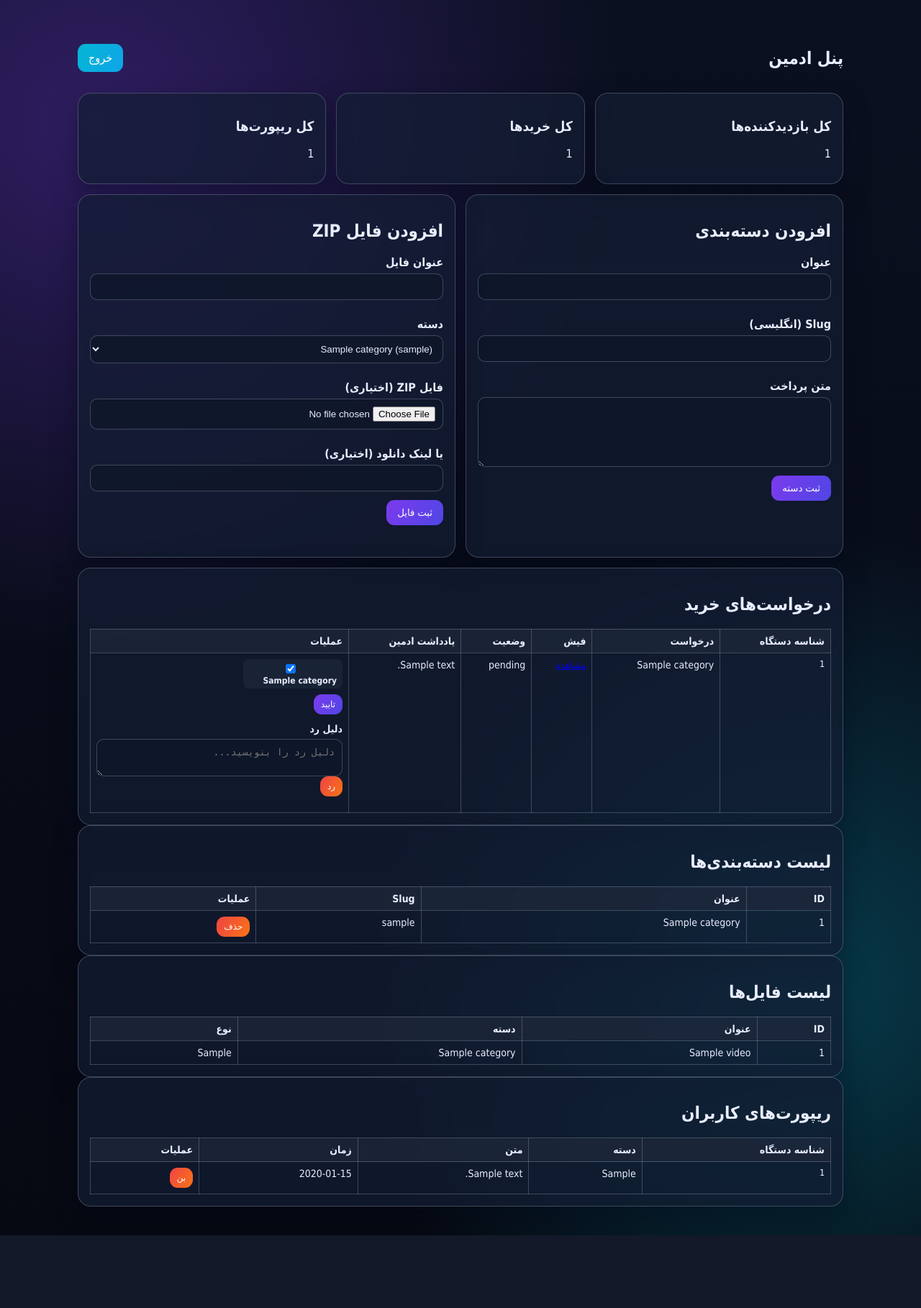
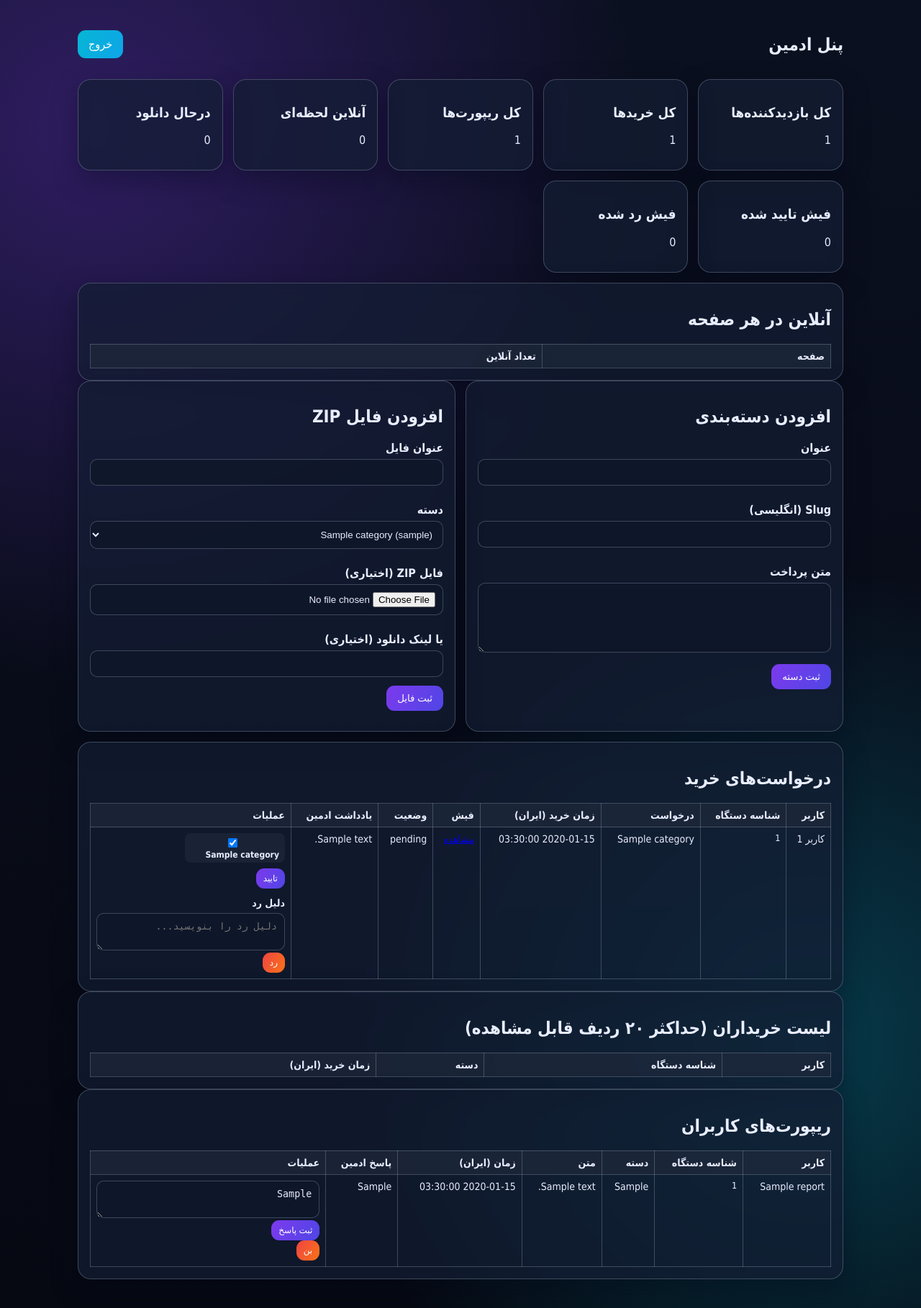
Before and after one commit to 1midcenz1-lang/site-mx, a Flask app: page /admin in a window 1280 px wide. Shown: the whole page at 72% size. Before the commit the page ends 1717 px from the top, so only its background shows below. Run offline with Flask 3, Linux system fonts and the light colour scheme; the visitor is signed in with stand-in values (Sample User, id 1); tables that the repository leaves empty hold one stand-in row (values such as "Sample post"); lists and menus that the app fills with data are empty.

Commit message:
Add live admin metrics, survey flow, and report reply workflow

```diff
--- a/app.py
+++ b/app.py
@@ -1,7 +1,8 @@
 import os
 import sqlite3
 import uuid
-from datetime import datetime
+from datetime import datetime, timedelta
+from zoneinfo import ZoneInfo
 from functools import wraps
 
 from flask import (
@@ -64,6 +65,27 @@ app.config["SECRET_KEY"] = os.environ.get("SECRET_KEY", "change-me-now")
 app.config["ADMIN_USER"] = os.environ.get("ADMIN_USER", "admin")
 app.config["ADMIN_PASS"] = os.environ.get("ADMIN_PASS", "mx9091")
 app.config["MAX_CONTENT_LENGTH"] = 10 * 1024 * 1024 * 1024  # 1GB
+
+
+TEHRAN_TZ = ZoneInfo("Asia/Tehran")
+ONLINE_SECONDS = 120
+DOWNLOAD_ACTIVE_SECONDS = 180
+
+
+def tehran_now_iso() -> str:
+    return datetime.now(TEHRAN_TZ).isoformat()
+
+
+def format_tehran(iso_value: str | None) -> str:
+    if not iso_value:
+        return "-"
+    try:
+        dt = datetime.fromisoformat(iso_value)
+    except Exception:
+        return iso_value
+    if dt.tzinfo is None:
+        dt = dt.replace(tzinfo=ZoneInfo("UTC"))
+    return dt.astimezone(TEHRAN_TZ).strftime("%Y-%m-%d %H:%M:%S")
 
 
 def _serializer() -> URLSafeTimedSerializer:
@@ -167,10 +189,14 @@ def init_db():
         CREATE TABLE IF NOT EXISTS reports (
             id INTEGER PRIMARY KEY AUTOINCREMENT,
             device_id TEXT NOT NULL,
+            user_id INTEGER,
             reporter_name TEXT,
             report_type TEXT NOT NULL,
             report_text TEXT NOT NULL,
-            created_at TEXT NOT NULL
+            admin_reply TEXT,
+            replied_at TEXT,
+            created_at TEXT NOT NULL,
+            FOREIGN KEY (user_id) REFERENCES users(id)
         );
 
         CREATE TABLE IF NOT EXISTS category_likes (
@@ -192,6 +218,32 @@ def init_db():
             FOREIGN KEY (category_id) REFERENCES categories(id)
         );
 
+        CREATE TABLE IF NOT EXISTS presence_sessions (
+            id INTEGER PRIMARY KEY AUTOINCREMENT,
+            device_id TEXT NOT NULL,
+            page_key TEXT NOT NULL,
+            updated_at TEXT NOT NULL,
+            UNIQUE(device_id, page_key)
+        );
+
+        CREATE TABLE IF NOT EXISTS download_sessions (
+            id INTEGER PRIMARY KEY AUTOINCREMENT,
+            device_id TEXT NOT NULL,
+            user_id INTEGER,
+            video_id INTEGER,
+            updated_at TEXT NOT NULL
+        );
+
+        CREATE TABLE IF NOT EXISTS testimonials (
+            id INTEGER PRIMARY KEY AUTOINCREMENT,
+            user_id INTEGER,
+            display_name TEXT NOT NULL,
+            content TEXT NOT NULL,
+            is_seed INTEGER NOT NULL DEFAULT 0,
+            created_at TEXT NOT NULL,
+            FOREIGN KEY (user_id) REFERENCES users(id)
+        );
+
         CREATE INDEX IF NOT EXISTS idx_purchase_requests_user_status
             ON purchase_requests(user_id, status, id);
         CREATE INDEX IF NOT EXISTS idx_purchase_requests_user_created
@@ -202,6 +254,10 @@ def init_db():
             ON videos(category_id, id);
         CREATE INDEX IF NOT EXISTS idx_category_likes_category
             ON category_likes(category_id);
+        CREATE INDEX IF NOT EXISTS idx_presence_updated
+            ON presence_sessions(updated_at);
+        CREATE INDEX IF NOT EXISTS idx_download_updated
+            ON download_sessions(updated_at);
         """
     )
 
@@ -214,7 +270,26 @@ def init_db():
     report_cols = [r["name"] for r in cursor.execute("PRAGMA table_info(reports)").fetchall()]
     if "reporter_name" not in report_cols:
         cursor.execute("ALTER TABLE reports ADD COLUMN reporter_name TEXT")
+    if "user_id" not in report_cols:
+        cursor.execute("ALTER TABLE reports ADD COLUMN user_id INTEGER")
+    if "admin_reply" not in report_cols:
+        cursor.execute("ALTER TABLE reports ADD COLUMN admin_reply TEXT")
+    if "replied_at" not in report_cols:
+        cursor.execute("ALTER TABLE reports ADD COLUMN replied_at TEXT")
 
+    seed_count = cursor.execute("SELECT COUNT(*) AS c FROM testimonials WHERE is_seed=1").fetchone()["c"]
+    if seed_count == 0:
+        for idx in range(1, 101):
+            cursor.execute(
+                "INSERT INTO testimonials(user_id,display_name,content,is_seed,created_at) VALUES(?,?,?,?,?)",
+                (
+                    None,
+                    f"کاربر {2000 + idx}",
+                    f"کیفیت فایل‌ها خیلی خوب بود و سریع تحویل گرفتم ✨ #{idx}",
+                    1,
+                    now_iso(),
+                ),
+            )
     db.commit()
     db.close()
 
@@ -263,6 +338,13 @@ def register_visit(device_id: str, db=None):
         local_db.commit()
 
 
+def cleanup_live_sessions(db):
+    cutoff = (datetime.utcnow() - timedelta(seconds=DOWNLOAD_ACTIVE_SECONDS)).isoformat()
+    db.execute("DELETE FROM download_sessions WHERE updated_at < ?", (cutoff,))
+    presence_cutoff = (datetime.utcnow() - timedelta(seconds=ONLINE_SECONDS)).isoformat()
+    db.execute("DELETE FROM presence_sessions WHERE updated_at < ?", (presence_cutoff,))
+
+
 def admin_required(func):
     @wraps(func)
     def wrapper(*args, **kwargs):
@@ -277,7 +359,10 @@ def admin_required(func):
 def home():
     db = get_db()
     categories = db.execute("SELECT * FROM categories ORDER BY id").fetchall()
-    return render_template("home.html", categories=categories)
+    testimonials = db.execute(
+        "SELECT display_name, content, created_at FROM testimonials ORDER BY id DESC LIMIT 160"
+    ).fetchall()
+    return render_template("home.html", categories=categories, testimonials=testimonials)
 
 
 @app.route("/samples/<slug>")
@@ -307,6 +392,28 @@ def api_register_visit():
     ).fetchone()
     if visitor and visitor["is_banned"]:
         return jsonify({"ok": False, "message": "این دستگاه مسدود شده است."}), 403
+    return jsonify({"ok": True})
+
+
+@app.post("/api/presence")
+def api_presence():
+    payload = request.get_json(silent=True) or {}
+    device_id = (payload.get("device_id") or "").strip()
+    page_key = (payload.get("page_key") or "unknown").strip()[:80]
+    if not device_id:
+        return jsonify({"ok": False, "message": "شناسه دستگاه لازم است."}), 400
+    db = get_db()
+    register_visit(device_id, db=db)
+    cleanup_live_sessions(db)
+    db.execute(
+        """
+        INSERT INTO presence_sessions(device_id, page_key, updated_at)
+        VALUES(?,?,?)
+        ON CONFLICT(device_id, page_key) DO UPDATE SET updated_at=excluded.updated_at
+        """,
+        (device_id, page_key or "unknown", now_iso()),
+    )
+    db.commit()
     return jsonify({"ok": True})
 
 
@@ -596,6 +703,13 @@ def watch_video(token):
     if not row:
         abort(404)
 
+    cleanup_live_sessions(db)
+    db.execute(
+        "INSERT INTO download_sessions(device_id, user_id, video_id, updated_at) VALUES(?,?,?,?)",
+        (device_id, payload.get("uid"), payload.get("vid"), now_iso()),
+    )
+    db.commit()
+
     if row["source_type"] == "url":
         return redirect(row["external_url"])
 
@@ -634,9 +748,10 @@ def admin_logout():
 @admin_required
 def admin_dashboard():
     db = get_db()
+    cleanup_live_sessions(db)
     requests_rows = db.execute(
         """
-        SELECT pr.*, u.device_id, c.title as requested_category
+        SELECT pr.*, u.id AS user_id, u.device_id, c.title as requested_category
         FROM purchase_requests pr
         JOIN users u ON u.id = pr.user_id
         JOIN categories c ON c.id = pr.requested_category_id
@@ -655,24 +770,80 @@ def admin_dashboard():
     ).fetchall()
 
     reports = db.execute(
-        "SELECT * FROM reports ORDER BY id DESC LIMIT 300"
+        """
+        SELECT r.*, u.id AS user_id
+        FROM reports r
+        LEFT JOIN users u ON u.id = r.user_id
+        ORDER BY r.id DESC LIMIT 300
+        """
     ).fetchall()
     visitors = db.execute(
         "SELECT * FROM visitors ORDER BY last_seen_at DESC LIMIT 500"
     ).fetchall()
+    buyers = db.execute(
+        """
+        SELECT pr.id, pr.created_at, u.id AS user_id, u.device_id, c.title AS category_title
+        FROM purchase_requests pr
+        JOIN users u ON u.id = pr.user_id
+        JOIN categories c ON c.id = pr.requested_category_id
+        WHERE pr.status='approved'
+        ORDER BY pr.id DESC LIMIT 120
+        """
+    ).fetchall()
+
+    online_total = db.execute(
+        "SELECT COUNT(DISTINCT device_id) AS c FROM presence_sessions"
+    ).fetchone()["c"]
+    downloading_now = db.execute(
+        "SELECT COUNT(DISTINCT device_id) AS c FROM download_sessions"
+    ).fetchone()["c"]
+    online_by_page_rows = db.execute(
+        """
+        SELECT page_key, COUNT(DISTINCT device_id) AS c
+        FROM presence_sessions
+        GROUP BY page_key
+        ORDER BY c DESC, page_key ASC
+        """
+    ).fetchall()
+    online_by_page = {row["page_key"]: row["c"] for row in online_by_page_rows}
+
     stats = {
         "total_visitors": db.execute("SELECT COUNT(*) AS c FROM visitors").fetchone()["c"],
         "total_purchases": db.execute("SELECT COUNT(*) AS c FROM purchase_requests").fetchone()["c"],
         "total_reports": db.execute("SELECT COUNT(*) AS c FROM reports").fetchone()["c"],
+        "approved_receipts": db.execute("SELECT COUNT(*) AS c FROM purchase_requests WHERE status='approved'").fetchone()["c"],
+        "rejected_receipts": db.execute("SELECT COUNT(*) AS c FROM purchase_requests WHERE status='rejected'").fetchone()["c"],
+        "online_total": online_total,
+        "downloading_now": downloading_now,
     }
+
+    requests_rows_view = []
+    for row in requests_rows:
+        row_dict = dict(row)
+        row_dict["created_at_fa"] = format_tehran(row["created_at"])
+        row_dict["reviewed_at_fa"] = format_tehran(row["reviewed_at"])
+        requests_rows_view.append(row_dict)
+    reports_view = []
+    for row in reports:
+        row_dict = dict(row)
+        row_dict["created_at_fa"] = format_tehran(row["created_at"])
+        row_dict["replied_at_fa"] = format_tehran(row["replied_at"])
+        reports_view.append(row_dict)
+    buyers_view = []
+    for row in buyers:
+        row_dict = dict(row)
+        row_dict["created_at_fa"] = format_tehran(row["created_at"])
+        buyers_view.append(row_dict)
 
     return render_template(
         "admin_dashboard.html",
-        requests_rows=requests_rows,
+        requests_rows=requests_rows_view,
         categories=categories,
         videos=videos,
-        reports=reports,
+        reports=reports_view,
         visitors=visitors,
+        buyers=buyers_view,
+        online_by_page=online_by_page,
         stats=stats,
     )
 
@@ -726,12 +897,29 @@ def admin_reject_request(request_id):
     return jsonify({"ok": True})
 
 
+@app.post("/admin/api/requests/<int:request_id>/reset-pending")
+@admin_required
+def admin_reset_request_pending(request_id):
+    db = get_db()
+    req = db.execute("SELECT * FROM purchase_requests WHERE id=?", (request_id,)).fetchone()
+    if not req:
+        return jsonify({"ok": False, "message": "درخواست پیدا نشد."}), 404
+
+    db.execute(
+        "UPDATE purchase_requests SET status='pending', admin_note=NULL, reviewed_at=NULL WHERE id=?",
+        (request_id,),
+    )
+    db.execute("DELETE FROM user_access WHERE source_request_id=?", (request_id,))
+    db.commit()
+    return jsonify({"ok": True})
+
+
 @app.post("/api/report")
 def submit_report():
     report_type = request.form.get("report_type", "").strip()
     report_text = request.form.get("report_text", "").strip()
     device_id = request.form.get("device_id", "").strip()
-    allowed_types = {"مستحجن", "کلاهبرداری", "پشتیبانی"}
+    allowed_types = {"مستحجن", "کلاهبرداری", "پشتیبانی", "نظرسنجی"}
 
     if report_type not in allowed_types or not report_text or not device_id:
         return jsonify({"ok": False, "message": "اطلاعات ریپورت کامل نیست."}), 400
@@ -742,9 +930,27 @@ def submit_report():
     if visitor and visitor["is_banned"]:
         return jsonify({"ok": False, "message": "این دستگاه مسدود شده است."}), 403
 
+    user = db.execute("SELECT id FROM users WHERE device_id=?", (device_id,)).fetchone()
+    user_id = user["id"] if user else None
+    reporter_name = f"کاربر {user_id}" if user_id else "کاربر مهمان"
+
+    if report_type == "نظرسنجی":
+        if not user_id:
+            return jsonify({"ok": False, "message": "فقط خریداران می‌توانند نظر ثبت کنند."}), 403
+        purchased = db.execute(
+            "SELECT COUNT(*) AS c FROM purchase_requests WHERE user_id=? AND status='approved'",
+            (user_id,),
+        ).fetchone()["c"]
+        if purchased == 0:
+            return jsonify({"ok": False, "message": "برای نظرسنجی باید خرید تاییدشده داشته باشید."}), 403
+        db.execute(
+            "INSERT INTO testimonials(user_id,display_name,content,is_seed,created_at) VALUES(?,?,?,?,?)",
+            (user_id, reporter_name, report_text, 0, now_iso()),
+        )
+
     db.execute(
-        "INSERT INTO reports(device_id, reporter_name, report_type, report_text, created_at) VALUES(?,?,?,?,?)",
-        (device_id, None, report_type, report_text, now_iso()),
+        "INSERT INTO reports(device_id, user_id, reporter_name, report_type, report_text, created_at) VALUES(?,?,?,?,?,?)",
+        (device_id, user_id, reporter_name, report_type, report_text, now_iso()),
     )
     db.execute(
         "UPDATE visitors SET report_count=report_count+1, last_seen_at=? WHERE device_id=?",
@@ -752,6 +958,37 @@ def submit_report():
     )
     db.commit()
     return jsonify({"ok": True, "message": "ریپورت ثبت شد و برای ادمین ارسال شد."})
+
+
+@app.get("/api/my-report-replies")
+def api_my_report_replies():
+    device_id = request.args.get("device_id", "").strip()
+    if not device_id:
+        return jsonify({"ok": True, "items": []})
+    db = get_db()
+    rows = db.execute(
+        """
+        SELECT reporter_name, report_type, report_text, admin_reply, created_at, replied_at
+        FROM reports
+        WHERE device_id=? AND admin_reply IS NOT NULL
+        ORDER BY id DESC
+        LIMIT 20
+        """,
+        (device_id,),
+    ).fetchall()
+    items = []
+    for row in rows:
+        items.append(
+            {
+                "reporter_name": row["reporter_name"],
+                "report_type": row["report_type"],
+                "report_text": row["report_text"],
+                "admin_reply": row["admin_reply"],
+                "created_at": format_tehran(row["created_at"]),
+                "replied_at": format_tehran(row["replied_at"]),
+            }
+        )
+    return jsonify({"ok": True, "items": items})
 
 
 @app.get("/api/category-likes")
@@ -968,6 +1205,25 @@ def admin_ban_by_device():
     return jsonify({"ok": True})
 
 
+@app.post("/admin/api/reports/<int:report_id>/reply")
+@admin_required
+def admin_reply_report(report_id):
+    reply_text = request.form.get("reply_text", "").strip()
+    if not reply_text:
+        return jsonify({"ok": False, "message": "متن پاسخ اجباری است."}), 400
+
+    db = get_db()
+    report = db.execute("SELECT id FROM reports WHERE id=?", (report_id,)).fetchone()
+    if not report:
+        return jsonify({"ok": False, "message": "ریپورت پیدا نشد."}), 404
+    db.execute(
+        "UPDATE reports SET admin_reply=?, replied_at=? WHERE id=?",
+        (reply_text, now_iso(), report_id),
+    )
+    db.commit()
+    return jsonify({"ok": True})
+
+
 @app.get("/admin/receipt/<filename>")
 @admin_required
 def admin_view_receipt(filename):
--- a/static/css/style.css
+++ b/static/css/style.css
@@ -33,6 +33,7 @@ body {
 }
 .hero h1 { margin: 0 0 8px; font-size: 30px; }
 .hero p { margin: 0; color: var(--muted); }
+.muted { color: var(--muted); }
 
 .cards { display: grid; gap: 14px; grid-template-columns: repeat(auto-fit, minmax(260px, 1fr)); }
 .card, .form-card, .table-wrap {
@@ -161,6 +162,32 @@ th, td { border: 1px solid var(--line); padding: 8px; text-align: right; vertica
 th { background: rgba(30, 41, 59, 0.75); }
 .device-id { font-family: monospace; font-size: 12px; }
 .table-wrap { overflow-x: auto; }
+.buyer-scroll-box { max-height: 760px; overflow-y: auto; }
+
+.testimonial-strip {
+  display: flex;
+  gap: 12px;
+  overflow-x: auto;
+  padding-bottom: 8px;
+  scroll-snap-type: x mandatory;
+}
+.testimonial-card {
+  min-width: 280px;
+  max-width: 340px;
+  border: 1px solid var(--line);
+  border-radius: 12px;
+  padding: 12px;
+  background: rgba(15, 23, 42, 0.72);
+  scroll-snap-align: start;
+}
+.testimonial-card h4 {
+  margin: 0 0 8px;
+}
+.testimonial-card p {
+  margin: 0;
+  color: var(--muted);
+  line-height: 1.7;
+}
 
 .chips { display: flex; flex-wrap: wrap; gap: 8px; margin-bottom: 8px; }
 .chips label { margin: 0; background: rgba(30, 41, 59, 0.7); border-radius: 8px; padding: 4px 8px; font-size: 12px; }
--- a/static/js/admin.js
+++ b/static/js/admin.js
@@ -120,6 +120,20 @@
     });
   });
 
+  document.querySelectorAll(".reset-pending-btn").forEach((btn) => {
+    btn.addEventListener("click", async () => {
+      const rid = btn.dataset.requestId;
+      const res = await fetch(`/admin/api/requests/${rid}/reset-pending`, { method: "POST" });
+      const data = await res.json();
+      if (!res.ok || !data.ok) {
+        alert(data.message || "خطا در بازگشت به pending");
+        return;
+      }
+      alert("وضعیت به pending برگشت.");
+      window.location.reload();
+    });
+  });
+
   document.querySelectorAll(".ban-btn").forEach((btn) => {
     btn.addEventListener("click", async () => {
       const id = btn.dataset.visitorId;
@@ -162,4 +176,20 @@
       window.location.reload();
     });
   });
+
+  document.querySelectorAll(".reply-form").forEach((form) => {
+    form.addEventListener("submit", async (e) => {
+      e.preventDefault();
+      const rid = form.dataset.reportId;
+      const fd = new FormData(form);
+      const res = await fetch(`/admin/api/reports/${rid}/reply`, { method: "POST", body: fd });
+      const data = await res.json();
+      if (!res.ok || !data.ok) {
+        alert(data.message || "خطا در ثبت پاسخ");
+        return;
+      }
+      alert("پاسخ ثبت شد");
+      window.location.reload();
+    });
+  });
 })();
--- a/templates/admin_dashboard.html
+++ b/templates/admin_dashboard.html
@@ -10,6 +10,22 @@
   <article class="card"><h3>کل بازدیدکننده‌ها</h3><p>{{ stats.total_visitors }}</p></article>
   <article class="card"><h3>کل خریدها</h3><p>{{ stats.total_purchases }}</p></article>
   <article class="card"><h3>کل ریپورت‌ها</h3><p>{{ stats.total_reports }}</p></article>
+  <article class="card"><h3>آنلاین لحظه‌ای</h3><p>{{ stats.online_total }}</p></article>
+  <article class="card"><h3>درحال دانلود</h3><p>{{ stats.downloading_now }}</p></article>
+  <article class="card"><h3>فیش تایید شده</h3><p>{{ stats.approved_receipts }}</p></article>
+  <article class="card"><h3>فیش رد شده</h3><p>{{ stats.rejected_receipts }}</p></article>
+</section>
+
+<section class="table-wrap">
+  <h2>آنلاین در هر صفحه</h2>
+  <table>
+    <thead><tr><th>صفحه</th><th>تعداد آنلاین</th></tr></thead>
+    <tbody>
+      {% for page_key, count in online_by_page.items() %}
+      <tr><td>{{ page_key }}</td><td>{{ count }}</td></tr>
+      {% endfor %}
+    </tbody>
+  </table>
 </section>
 
 <section class="grid-2">
@@ -60,8 +76,10 @@
   <table>
     <thead>
       <tr>
+        <th>کاربر</th>
         <th>شناسه دستگاه</th>
         <th>درخواست</th>
+        <th>زمان خرید (ایران)</th>
         <th>فیش</th>
         <th>وضعیت</th>
         <th>یادداشت ادمین</th>
@@ -71,8 +89,10 @@
     <tbody>
       {% for r in requests_rows %}
       <tr>
+        <td>کاربر {{ r.user_id }}</td>
         <td class="device-id">{{ r.device_id }}</td>
         <td>{{ r.requested_category }}</td>
+        <td>{{ r.created_at_fa }}</td>
         <td><a href="/admin/receipt/{{ r.receipt_path }}" target="_blank">مشاهده</a></td>
         <td>{{ r.status }}</td>
         <td>{{ r.admin_note or "-" }}</td>
@@ -90,7 +110,7 @@
             <button class="btn btn-danger small reject-btn" type="button" data-request-id="{{ r.id }}">رد</button>
           </form>
           {% else %}
-          -
+            <button class="btn small reset-pending-btn" type="button" data-request-id="{{ r.id }}">برگشت به pending</button>
           {% endif %}
         </td>
       </tr>
@@ -99,49 +119,17 @@
   </table>
 </section>
 
-
-<section class="table-wrap">
-  <h2>لیست دسته‌بندی‌ها</h2>
+<section class="table-wrap buyer-scroll-box">
+  <h2>لیست خریداران (حداکثر ۲۰ ردیف قابل مشاهده)</h2>
   <table>
-    <thead>
+    <thead><tr><th>کاربر</th><th>شناسه دستگاه</th><th>دسته</th><th>زمان خرید (ایران)</th></tr></thead>
+    <tbody>
+      {% for b in buyers %}
       <tr>
-        <th>ID</th>
-        <th>عنوان</th>
-        <th>Slug</th>
-        <th>عملیات</th>
-      </tr>
-    </thead>
-    <tbody>
-      {% for c in categories %}
-      <tr>
-        <td>{{ c.id }}</td>
-        <td>{{ c.title }}</td>
-        <td>{{ c.slug }}</td>
-        <td><button class="btn small btn-danger delete-category-btn" data-category-id="{{ c.id }}" type="button">حذف</button></td>
-      </tr>
-      {% endfor %}
-    </tbody>
-  </table>
-</section>
-
-<section class="table-wrap">
-  <h2>لیست فایل‌ها</h2>
-  <table>
-    <thead>
-      <tr>
-        <th>ID</th>
-        <th>عنوان</th>
-        <th>دسته</th>
-        <th>نوع</th>
-      </tr>
-    </thead>
-    <tbody>
-      {% for v in videos %}
-      <tr>
-        <td>{{ v.id }}</td>
-        <td>{{ v.title }}</td>
-        <td>{{ v.category_title }}</td>
-        <td>{{ v.source_type }}</td>
+        <td>کاربر {{ b.user_id }}</td>
+        <td class="device-id">{{ b.device_id }}</td>
+        <td>{{ b.category_title }}</td>
+        <td>{{ b.created_at_fa }}</td>
       </tr>
       {% endfor %}
     </tbody>
@@ -153,21 +141,31 @@
   <table>
     <thead>
       <tr>
+        <th>کاربر</th>
         <th>شناسه دستگاه</th>
         <th>دسته</th>
         <th>متن</th>
-        <th>زمان</th>
+        <th>زمان (ایران)</th>
+        <th>پاسخ ادمین</th>
         <th>عملیات</th>
       </tr>
     </thead>
     <tbody>
       {% for rp in reports %}
       <tr>
+        <td>{{ rp.reporter_name or ('کاربر ' ~ (rp.user_id or '-')) }}</td>
         <td class="device-id">{{ rp.device_id }}</td>
         <td>{{ rp.report_type }}</td>
         <td>{{ rp.report_text }}</td>
-        <td>{{ rp.created_at }}</td>
-        <td><button class="btn small btn-danger report-ban-btn" data-device-id="{{ rp.device_id }}" type="button">بن</button></td>
+        <td>{{ rp.created_at_fa }}</td>
+        <td>{{ rp.admin_reply or '-' }}</td>
+        <td>
+          <form class="reply-form" data-report-id="{{ rp.id }}">
+            <textarea name="reply_text" rows="2" placeholder="پاسخ ادمین..." required>{{ rp.admin_reply or '' }}</textarea>
+            <button class="btn small" type="submit">ثبت پاسخ</button>
+          </form>
+          <button class="btn small btn-danger report-ban-btn" data-device-id="{{ rp.device_id }}" type="button">بن</button>
+        </td>
       </tr>
       {% endfor %}
     </tbody>
--- a/templates/base.html
+++ b/templates/base.html
@@ -27,12 +27,14 @@
           <option value="مستحجن">مستحجن</option>
           <option value="کلاهبرداری">کلاهبرداری</option>
           <option value="پشتیبانی">پشتیبانی</option>
+          <option value="نظرسنجی">نظرسنجی خریداران</option>
         </select>
         <label>توضیحات</label>
         <textarea name="report_text" rows="3" required></textarea>
         <button class="btn btn-danger" type="submit">ارسال ریپورت</button>
       </form>
       <div id="report-result" class="result-box"></div>
+      <div id="report-replies" class="result-box hidden"></div>
     </section>
 
     {% endif %}
```
Also changed, not shown: static/js/common.js (+31 -0 lines), static/js/my_videos.js (+7 -1 lines), templates/home.html (+13 -0 lines).
